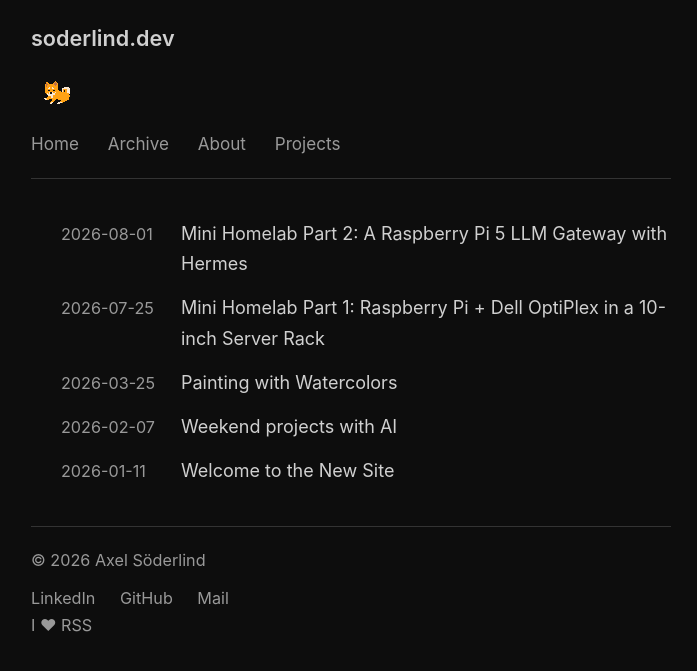
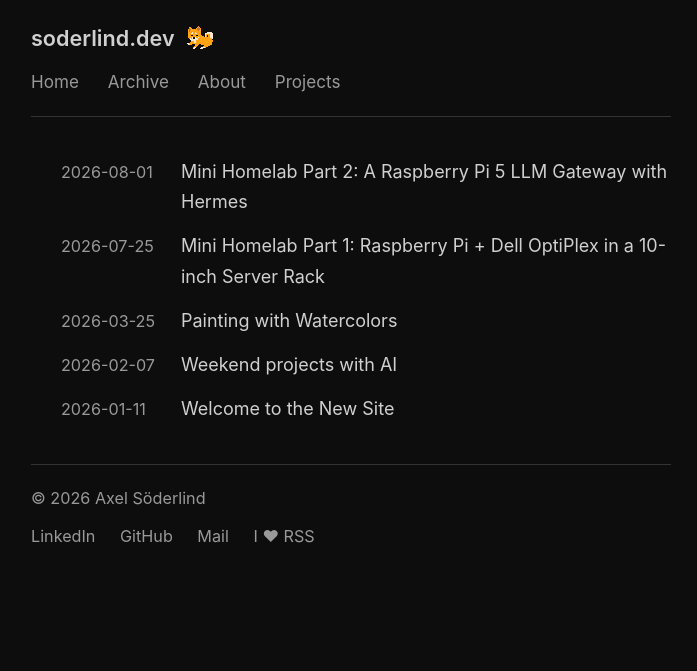
Before and after one commit to asoderlind/asoderlind.github.io, a Jekyll site: the page built from index.html, in a window 1280 px wide. Shown: the top 671 px of the page, without its empty margins (289-986 px from the left). Built offline with Jekyll 4.4.1, drawn with Linux system fonts in a browser that asks for light colours; the list of posts is cut into pages by our own code.

Commit message:
Refactor footer links and enhance header styling for improved layout

```diff
--- a/_includes/footer.html
+++ b/_includes/footer.html
@@ -1,13 +1,13 @@
 <footer>
   <div>&copy; {{ site.time | date: '%Y' }} {{ site.name | default: site.title }}</div>
-  {% if site.author.links %}
   <div class="footer-links">
+    {% if site.author.links %}
     {% for link in site.author.links %}
       {% if link.url %}
         <a href="{{ link.url }}">{{ link.label }}</a>
       {% endif %}
     {% endfor %}
+    {% endif %}
+    <a href="https://iheartrss.com/">I &hearts; RSS</a>
   </div>
-  {% endif %}
-  <a href="https://iheartrss.com/">I &hearts; RSS</a>
 </footer>
--- a/assets/css/main.css
+++ b/assets/css/main.css
@@ -107,6 +107,9 @@ header {
   font-size: 1.2rem;
   font-weight: 600;
   margin-bottom: calc(var(--spacing) / 2);
+  display: flex;
+  align-items: center;
+  gap: 0.4em;
 }
 
 .site-title a {
@@ -117,9 +120,9 @@ header {
   color: var(--link-hover);
 }
 
-.site-title-gif {
-  vertical-align: middle;
-  margin-left: 0.4em;
+.site-title .site-title-gif {
+  display: inline-block;
+  margin: 0;
   image-rendering: pixelated;
 }
 
```
